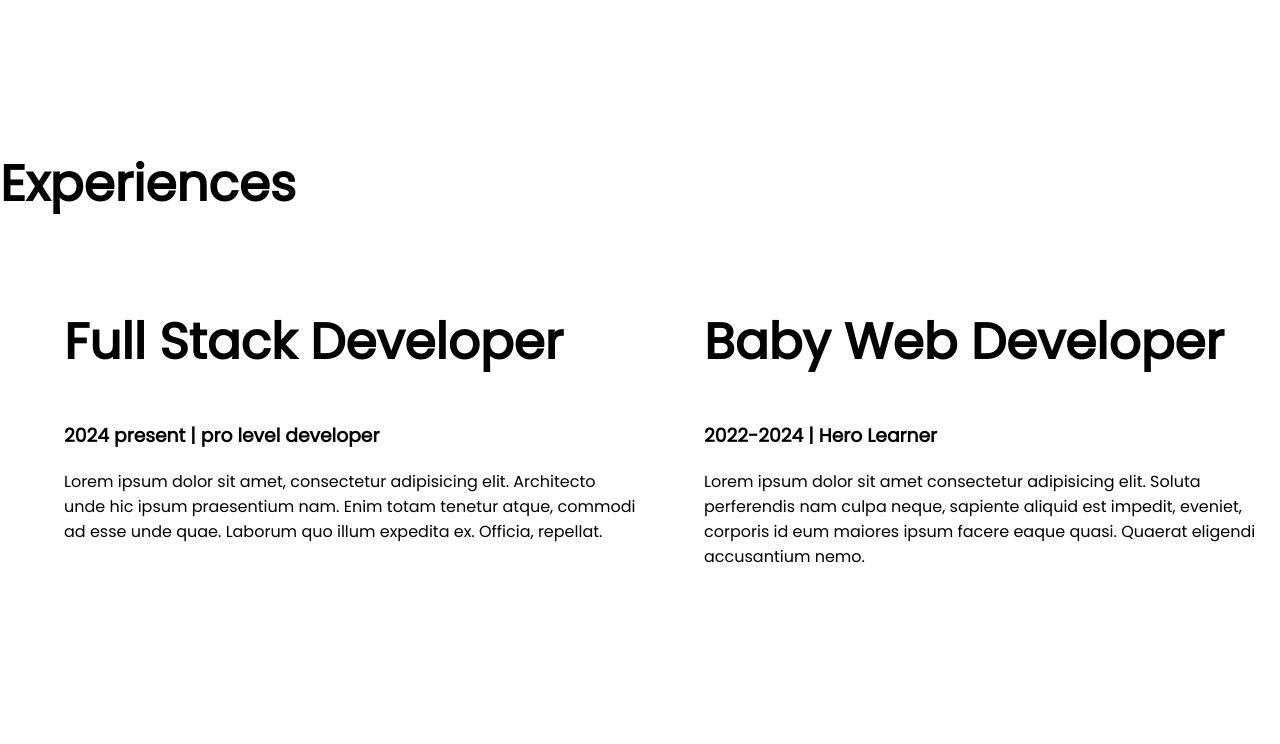
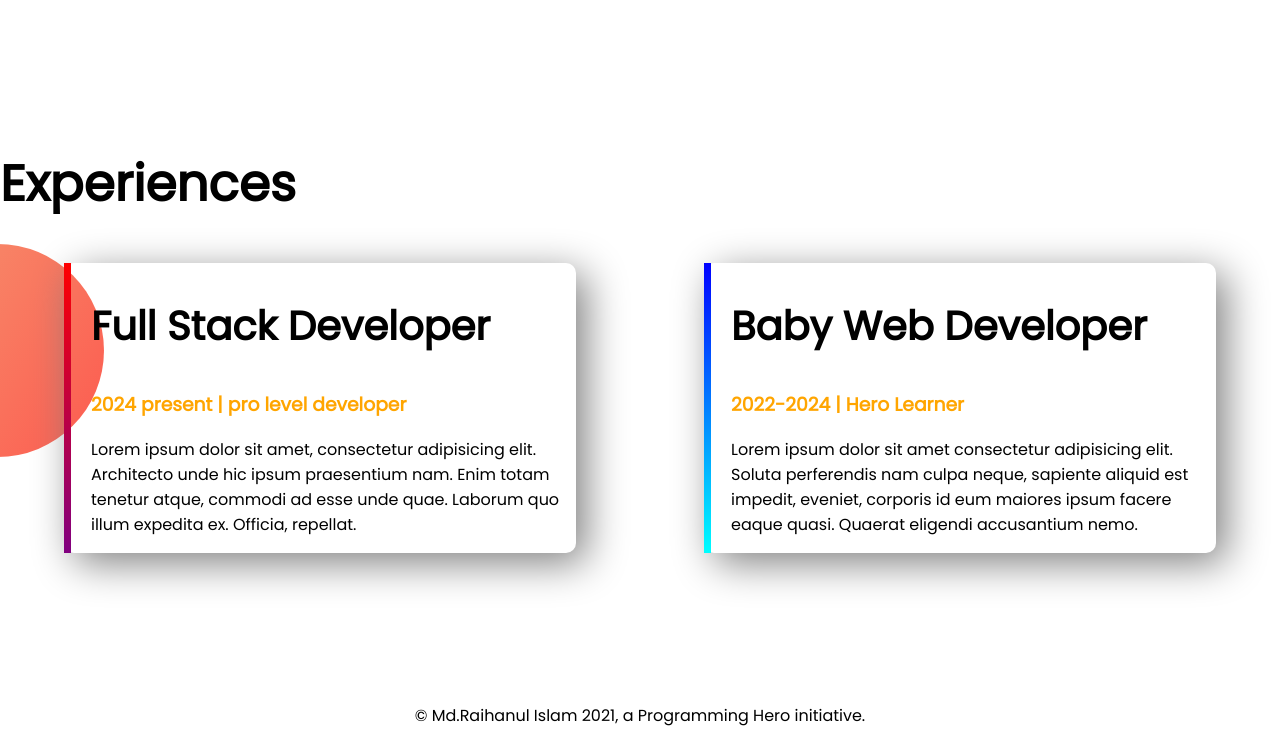
Before and after one commit to raihan0411/raihan-portfolio, a plain HTML site: page index.html in a window 1280 px wide. Shown: the part 1081-1825 px from the top of the page. Drawn offline with Linux system fonts and the light colour scheme.

Commit message:
lastpartdone

```diff
--- a/index.html
+++ b/index.html
@@ -41,21 +41,21 @@
                 <span class="button-color">UNCONDITIONALLY</span></a>
         </div>
     </section>
-    <section>
+    <section class="last-part">
         <h1>Experiences</h1>
         <div class="flexible-container">
-            <div class="half">
-                <h1>Full Stack Developer</h1>
-                <h3>2024 present | pro level developer</h3>
+            <div id="web-border-line" class="experiences-part">
+                <h2>Full Stack Developer</h2>
+                <h3 class="orange-color">2024 present | pro level developer</h3>
                 <p>
                     Lorem ipsum dolor sit amet, consectetur adipisicing elit. Architecto unde hic ipsum praesentium nam.
                     Enim totam tenetur atque, commodi ad esse unde quae. Laborum quo illum expedita ex. Officia,
                     repellat.
                 </p>
             </div>
-            <div class="half">
-                <h1>Baby Web Developer</h1>
-                <h3>2022-2024 | Hero Learner</h3>
+            <div id="baby-border-line" class="experiences-part">
+                <h2>Baby Web Developer</h2>
+                <h3 class="orange-color">2022-2024 | Hero Learner</h3>
                 <p>
                     Lorem ipsum dolor sit amet consectetur adipisicing elit. Soluta perferendis nam culpa neque,
                     sapiente
@@ -65,6 +65,11 @@
             </div>
         </div>
     </section>
+    <footer>
+        <p>
+            © Md.Raihanul Islam 2021, a Programming Hero initiative.
+        </p>
+    </footer>
 </body>
 
 </html>
--- a/style.css
+++ b/style.css
@@ -4,6 +4,9 @@ body{
 }
 h1{
     font-size: 50px;
+}
+h2{
+    font-size: 40px;
 }
 .highlight{
     color: goldenrod;
@@ -39,3 +42,32 @@ h1{
     background-repeat: no-repeat;
     background-position: right;
 }
+.orange-color{
+    color: orange;
+}
+.experiences-part{
+    width: 40%;
+    border-radius: 10px;
+    margin-left: 5%;
+    margin-right: 5%;
+    padding-left: 20px;
+    box-shadow: 10px 10px 40px gray;
+}
+.last-part{
+    background-image: url(images/exp-bg.png);
+    background-repeat: no-repeat;
+    background-position: left;
+}
+#baby-border-line{
+    border-left: 7px solid;
+    border-image: linear-gradient(blue, cyan);
+    border-image-slice: 1;
+}
+#web-border-line{
+    border-left: 7px solid;
+    border-image: linear-gradient(red, purple);
+    border-image-slice: 1;
+}
+footer p{
+    text-align: center;
+}
```
